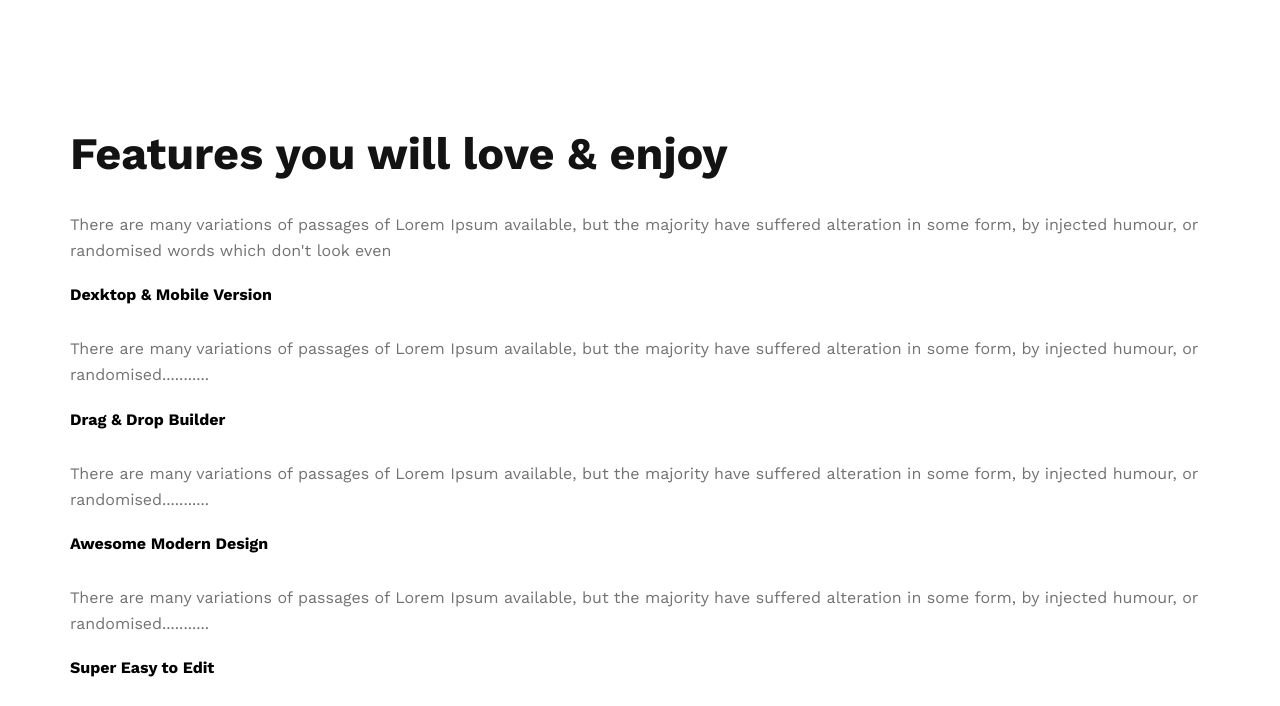
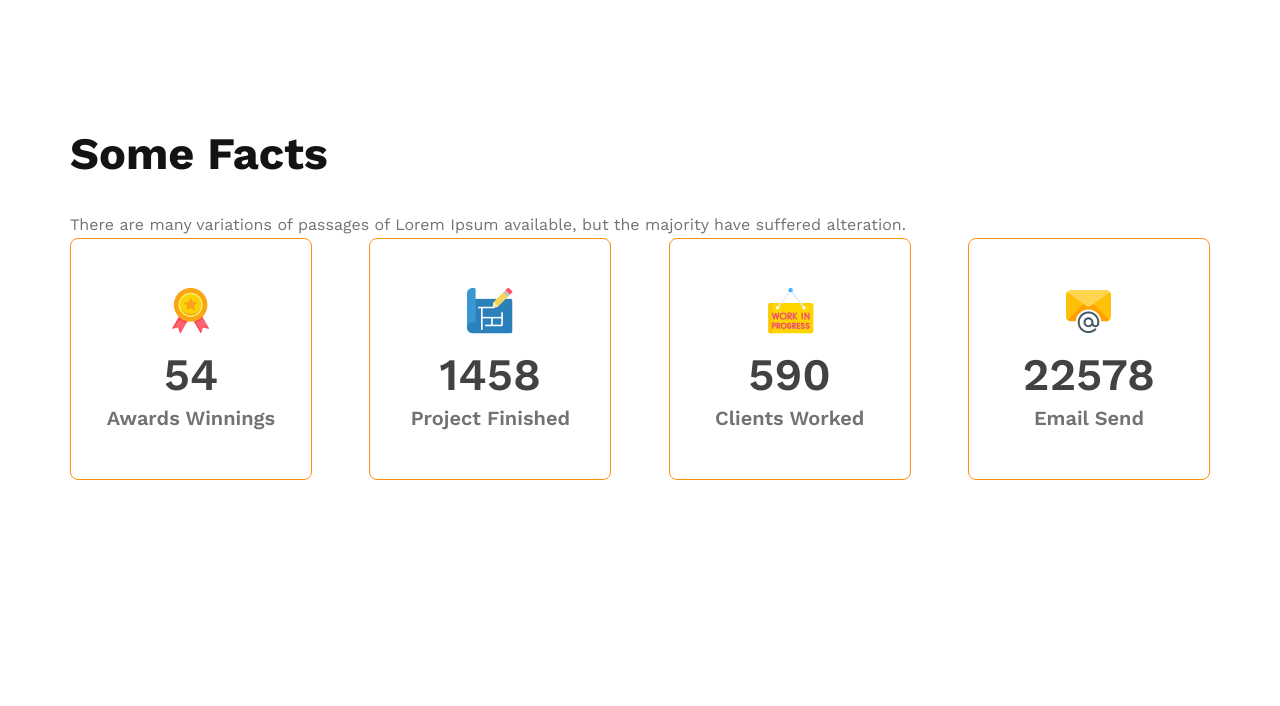
Before and after one commit to jonordas24/g3-architects-website, a plain HTML site: page index.html in a window 1280 px wide. Shown: the part 1988-2694 px from the top of the page. After the commit the page ends 2598 px from the top, so only its background shows below. Drawn offline with nearby package versions, Linux system fonts and the light colour scheme.

Commit message:
Added some facts section

```diff
--- a/index.html
+++ b/index.html
@@ -62,7 +62,7 @@
         <!-- Team section end -->
 
         <!-- Features section start -->
-        <section>
+        <section class="features-container hide">
             <div class="Features-content">
                 <h3 class="content-title">Features you will love & enjoy</h3>
                 <p class="content-description">
@@ -116,6 +116,29 @@
                 There are many variations of passages of Lorem Ipsum available, but the majority have suffered
                 alteration.
             </p>
+
+            <div class="facts-cards-container">
+                <div class="facts-cards">
+                    <img src="images/icons/ribon.png" alt="">
+                    <h2 class="facts-cards-title">54</h2>
+                    <p class="facts-cards-description">Awards Winnings</p>
+                </div>
+                <div class="facts-cards">
+                    <img src="images/icons/projects.png" alt="">
+                    <h2 class="facts-cards-title">1458</h2>
+                    <p class="facts-cards-description">Project Finished</p>
+                </div>
+                <div class="facts-cards">
+                    <img src="images/icons/customers.png" alt="">
+                    <h2 class="facts-cards-title">590</h2>
+                    <p class="facts-cards-description">Clients Worked</p>
+                </div>
+                <div class="facts-cards">
+                    <img src="images/icons/email.png" alt="">
+                    <h2 class="facts-cards-title">22578</h2>
+                    <p class="facts-cards-description">Email Send</p>
+                </div>
+            </div>
         </section>
         <!-- Some facts section end -->
     </main>
--- a/styles/architects.css
+++ b/styles/architects.css
@@ -1,3 +1,6 @@
+.hide{
+    display: none;
+}
 * {
     font-family: "Work Sans", sans-serif;
 }
@@ -121,9 +124,38 @@ main section{
     margin-bottom: 0;
 }
 
+/* Features section */
 
-
-
+/* Some facts section */
+.facts-cards-container{
+    display: flex;
+    justify-content: space-between;
+    /* gap: 124px; */
+}
+.facts-cards{
+    width: 240px;
+    height: 240px;
+    border: 1px solid #FF900E;
+    text-align: center;
+    align-content: center;
+    border-radius: 8px;
+}
+.facts-cards img{
+    margin-bottom: 10px;
+}
+.facts-cards-title{
+    font-size: 2.813rem;
+    font-weight: 600;
+    color: #424242;
+    margin-bottom: 5px;
+    margin-top: 0;
+}
+.facts-cards-description{
+    color: #727272;
+    font-size: 1.25rem;
+    font-weight: 600;
+    margin: 0;
+}
 /* Responsive mobile device */
 @media screen and (max-width: 576px) {
     header{
```
